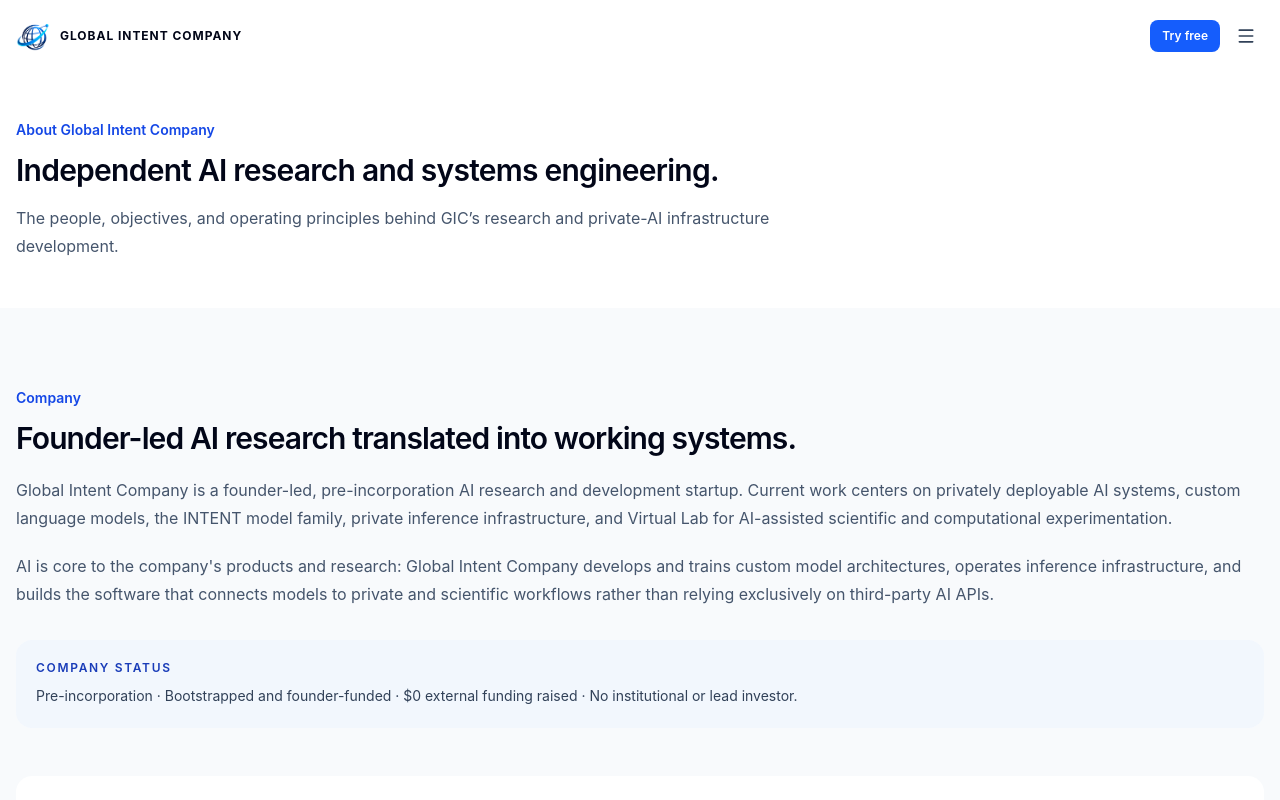
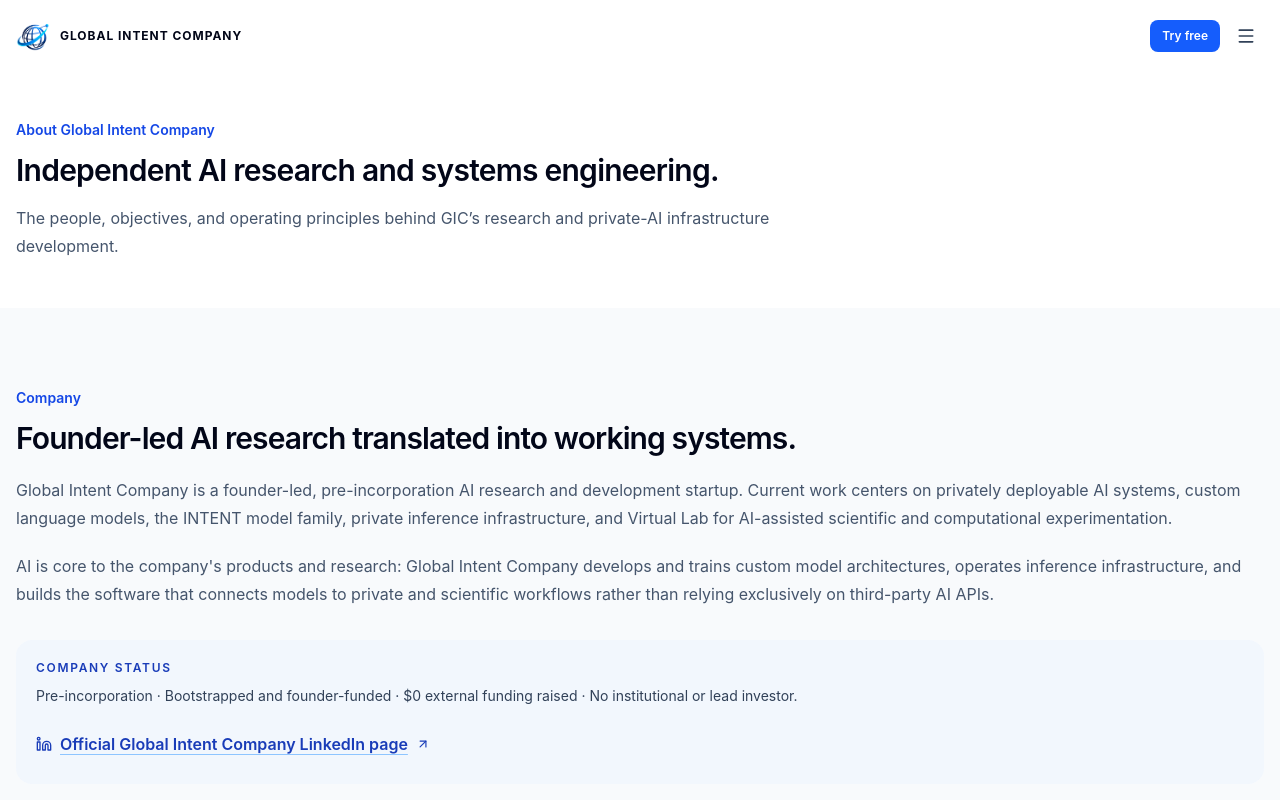
Before and after one commit to GI-Company/GiC, a Next.js app: page /company in a window 1280 px wide. Shown: the top 800 px of the page. Built offline with nearby package versions, Linux system fonts and the light colour scheme.

Commit message:
Link official GIC LinkedIn company page on Company section

```diff
--- a/components/landing/CompanyFounderSection.tsx
+++ b/components/landing/CompanyFounderSection.tsx
@@ -17,6 +17,7 @@ export default function CompanyFounderSection() {
             <div className="mt-8 rounded-2xl border border-blue-200 bg-blue-50/60 p-5">
               <p className="text-xs font-semibold uppercase tracking-[0.14em] text-blue-800">Company status</p>
               <p className="mt-2 text-sm leading-6 text-slate-700">Pre-incorporation · Bootstrapped and founder-funded · $0 external funding raised · No institutional or lead investor.</p>
+              <a href="https://www.linkedin.com/company/146743901/" target="_blank" rel="noopener noreferrer" className="mt-4 inline-flex min-h-10 items-center gap-2 rounded-md font-semibold text-blue-800 underline decoration-blue-300 underline-offset-4 hover:text-blue-950 focus-visible:outline focus-visible:outline-2 focus-visible:outline-offset-2 focus-visible:outline-blue-700"><Linkedin className="h-4 w-4" aria-hidden="true" /> Official Global Intent Company LinkedIn page <ArrowUpRight className="h-3.5 w-3.5" aria-hidden="true" /></a>
             </div>
           </div>
 
```
